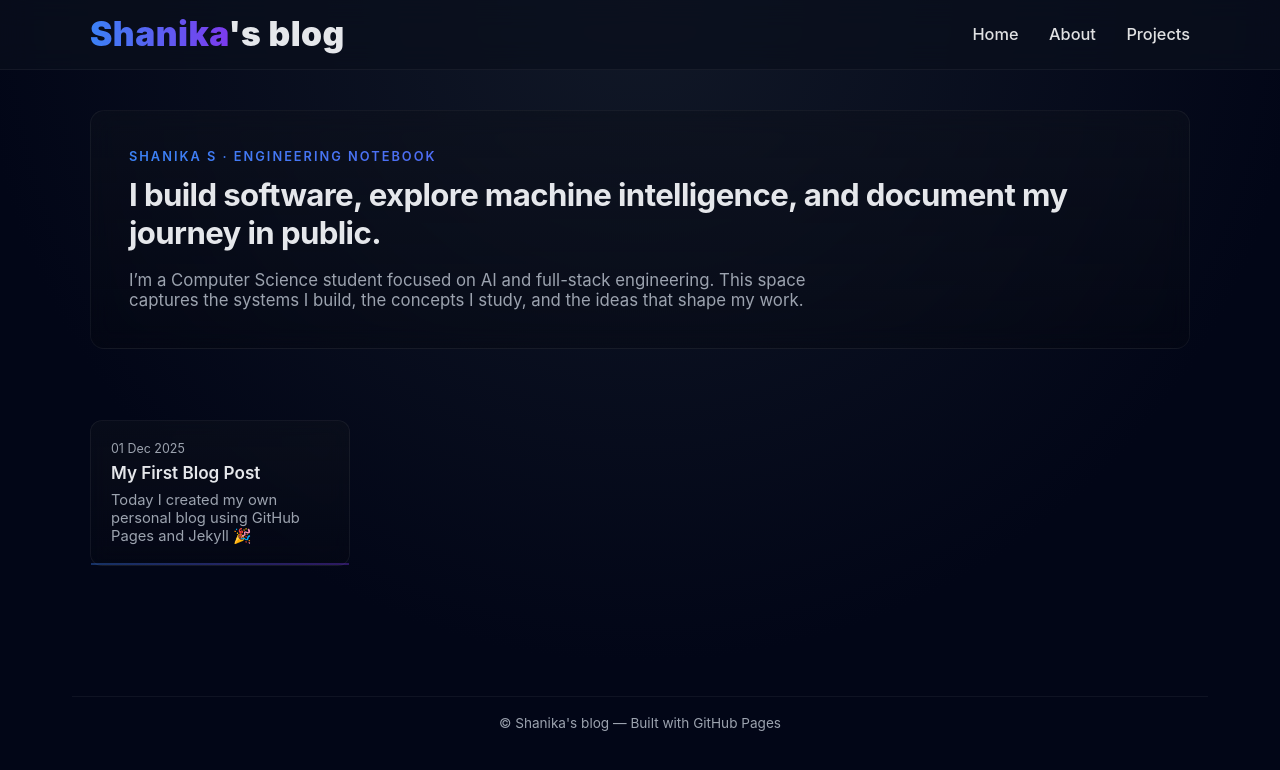
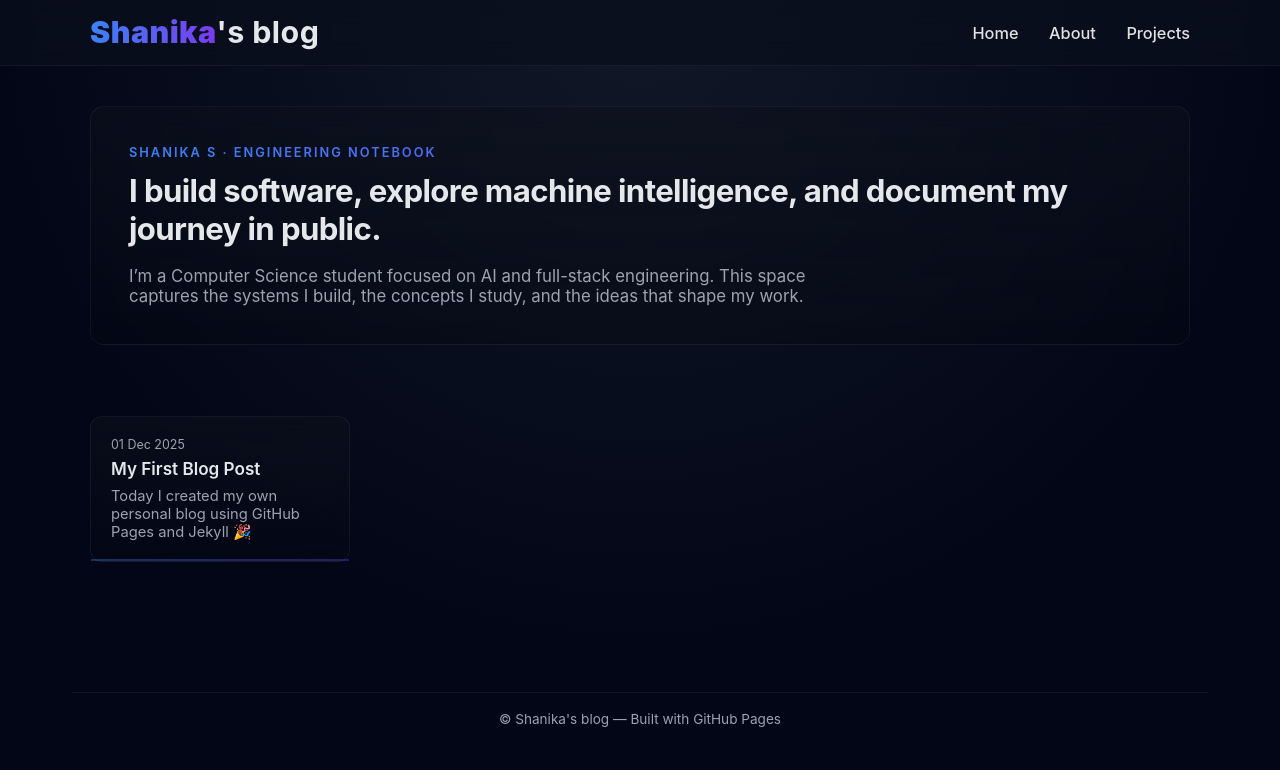
Before and after one commit to shanikashameems/shanikashameems.github.io, a Jekyll site: the page built from index.md, in a window 1280 px wide. Shown: the top 770 px of the page. Built offline with Jekyll 4.4.1, drawn with Linux system fonts in a browser that asks for light colours.

Commit message:
Update default.html

```diff
--- a/_layouts/default.html
+++ b/_layouts/default.html
@@ -44,8 +44,8 @@
 
     /* BIG BRAND TITLE (Guaranteed Working) */
     header .nav .brand{
-      font-weight:900;
-      font-size:2.1rem !important;
+      font-weight:700;
+      font-size:1.9rem !important;
       line-height:1.1;
       letter-spacing:.015em;
     }
```
